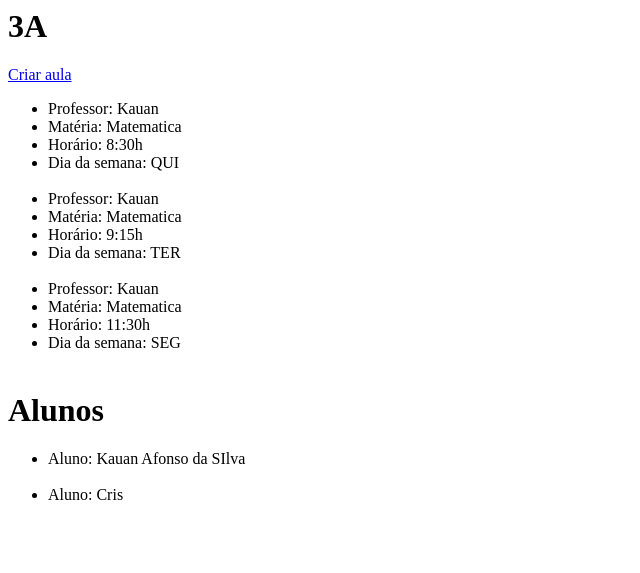
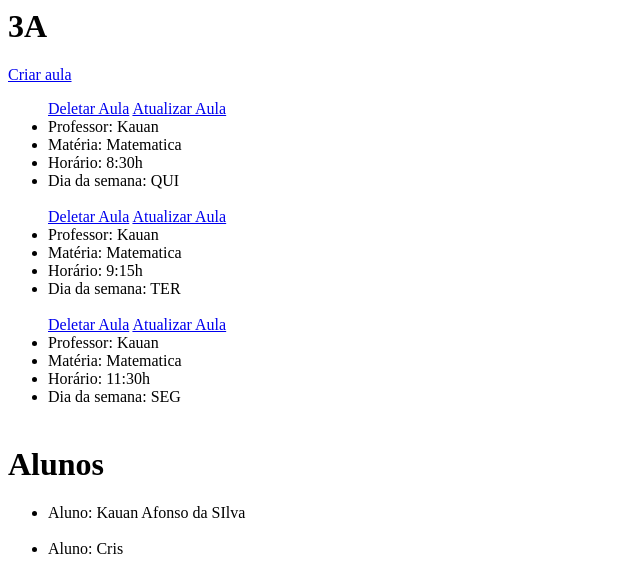
Before and after one commit to KauanAfonso/Gerenciamento-de-turmas, a Django app: page /turmas/detalhes/1 in a window 1280 px wide. Shown: the top 573 px of the page, without its empty margins (0-640 px from the left). Run offline with Django 5.2, Linux system fonts and the light colour scheme; data comes from the database, SQL or seed files in the repository; both versions use the stored data as it was after the commit.

Commit message:
atualizando aula e excluindo -funções para o administrador

```diff
--- a/project/app/Templates/detalhes.html
+++ b/project/app/Templates/detalhes.html
@@ -1,8 +1,10 @@
 <h1>{{ turma.serie_turma }}</h1>
-<a href="{%url 'criar_aula' turma.pk%}">Criar aula</a>
+<a href="{%url 'criar_aula' pk=turma.pk %}">Criar aula</a>
 <ul>
     {% if aulas %}
         {% for i in aulas %}
+            <a href="{% url 'deletar_aula' pk=i.pk %}">Deletar Aula</a>
+            <a href="{% url 'atualizar_aula' pk=i.pk %}">Atualizar Aula</a>
             <li>Professor: {{ i.professor }}</li>
             <li>Matéria: {{ i.materia }}</li>
             <li>Horário: {{ i.horario }}</li>
--- a/project/app/Templates/form_aula.html
+++ b/project/app/Templates/form_aula.html
@@ -3,5 +3,7 @@
     {% csrf_token %}
     {{ form }}
 
-<button type="submit">Criar</button>
+<h2>Deseja criar a aula?</h2>
+
+<button type="submit">Sim</button>
 </form>
--- a/project/app/forms.py
+++ b/project/app/forms.py
@@ -17,7 +17,8 @@ class AlunoForm(forms.ModelForm):
         fields = '__all__'
 
 class AulasForm(forms.ModelForm):
-    pk_turma = forms.IntegerField(label='Turma', required=False)  # Adicionando o campo fora da classe Meta
+
     class Meta:
         model = Aulas
+        pk_turma = forms.IntegerField(label='aa', required=False)  # Adicionando o campo dentro da classe meta para que o valor padrão ja apareça la
         fields = '__all__'
--- a/project/app/urls.py
+++ b/project/app/urls.py
@@ -7,5 +7,7 @@ urlpatterns = [
     path("turmas/detalhes/<int:pk>", views.visualizar_sala , name='detalhes_turmas'),
     path("professores/", views.mostrar_professores, name='mostrar_professores'),
     path("professores/detalhes/<int:pk>", views.visualizar_turmas_professor, name='visualizar_turmas_professor'),
-    path('turmas/detalhes/criar_aula/<int:pk>/', views.criar_aula, name='criar_aula')
+    path('turmas/detalhes/criar_aula/<int:pk>', views.criar_aula, name='criar_aula'),
+    path("deletar/<int:pk>", views.deletar_aula, name='deletar_aula'),
+    path('atualizar/<int:pk>', views.atualizar_aula, name="atualizar_aula")
 ]
--- a/project/app/views.py
+++ b/project/app/views.py
@@ -34,6 +34,7 @@ def visualizar_sala(request, pk):
 
         for aula in aulas:
             aulas_info.append({
+                'pk':aula.pk,
                 'professor': aula.pk_professor,
                 'materia': aula.pk_materia,
                 'horario': aula.pk_horario,
@@ -64,12 +65,46 @@ def visualizar_turmas_professor(request, pk):
         )
     return render(request, 'prof_detalhes.html' , {'professores':professor_aulas})
 
+
+
+''''
+
+-----------------------------------PARTE DO ADMINISTRADOR-------------
+
+'''
+
 def criar_aula(request,pk):
     if request.method == 'POST':
         formulario = AulasForm(request.POST)
 
         if formulario.is_valid():
+            formulario.save()
             return redirect("detalhes.html")
+
     else:
         formulario = AulasForm(initial={'pk_turma':pk})
     return render(request, 'form_aula.html', {'form':formulario})
+
+
+def deletar_aula(request, pk):
+    aula = get_object_or_404(Aulas,pk=pk)
+
+    if request.method == "POST":
+        aula.delete()
+        return redirect("mostrar_turmas")
+    else:
+        return render(request, "excluir_aula.html", {"aula":aula})
+
+
+def atualizar_aula(request,pk):
+    aula = get_object_or_404(Aulas, pk=pk)
+    if request.method == 'POST':
+        formulario = AulasForm(request.POST, instance=aula)
+
+        if formulario.is_valid():
+            formulario.save()
+            return redirect("detalhes.html")
+
+    else:
+        formulario = AulasForm(instance=aula)
+    return render(request, 'form_aula.html', {'form':formulario})
```
Also changed, not shown: project/app/Templates/excluir_aula.html (added, +13 -0 lines), project/db.sqlite3.
